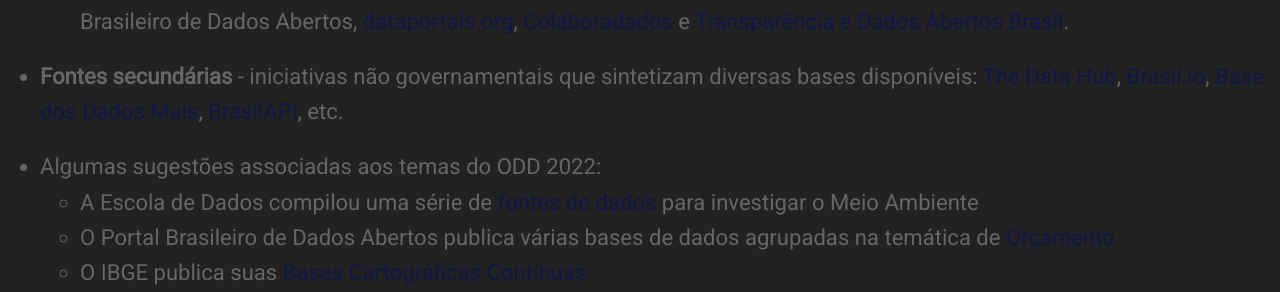
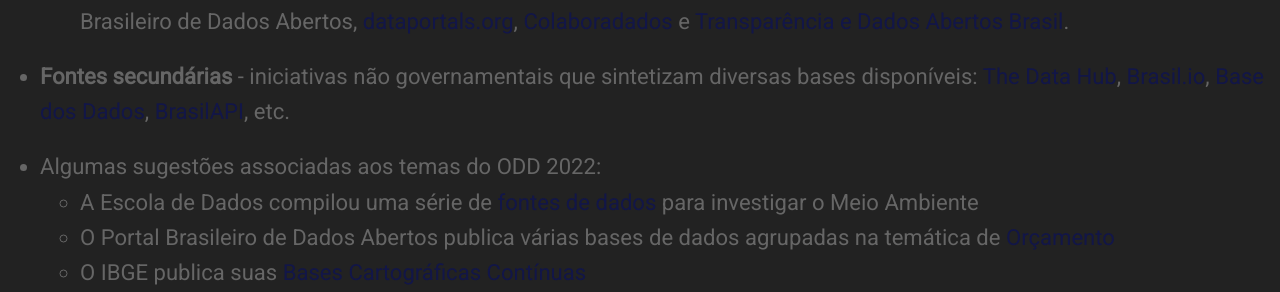
Before and after one commit to okfn-brasil/embaixadoras, a Jekyll site: the page built from Guia-ODD/Guia-ODD2022.md, in a window 1280 px wide and 900 px high, scrolled down 4133 px. Shown: the part 196-488 px from the top of the window. Built offline with Jekyll 4.4.1, drawn with Linux system fonts in a browser that asks for light colours; nearby versions of some CDN libraries; our own code applies the rules of GitHub Pages for plain Markdown files.

Commit message:
Restore original link to Base dos Dados

```diff
--- a/Guia-ODD/Guia-ODD2022.md
+++ b/Guia-ODD/Guia-ODD2022.md
@@ -78,7 +78,7 @@
   - Alguns sites oficiais agregam dados de diversos órgãos públicos (ex.: [conjuntos de dados](https://dados.gov.br/dataset) e [lista de órgãos](https://dados.gov.br/organization) do Portal Brasileiro de Dados Abertos).
   - Órgãos estatísticos (ex.: [IBGE](https://www.ibge.gov.br/estatisticas/todos-os-produtos-estatisticas.html), [IPEA Data](http://www.ipeadata.gov.br/Default.aspx)) costumam conter séries históricas de dados acerca de diversas temáticas.
   - Alguns sites oficiais e sites de terceiros possuem listas de portais de dados abertos e portais de transparência, o que pode facilitar a encontrar as referências para as fontes primárias. Por exemplo, a lista de "[outras iniciativas](https://dados.gov.br/pagina/outras-iniciativas)" do Portal Brasileiro de Dados Abertos, [dataportals.org](https://dataportals.org/), [Colaboradados](http://colaboradados.com.br/) e [Transparência e Dados Abertos Brasil](https://github.com/augusto-herrmann/transparencia-dados-abertos-brasil/blob/master/data/valid/brazilian-transparency-and-open-data-portals.csv).
-- **Fontes secundárias** - iniciativas não governamentais que sintetizam diversas bases disponíveis: [The Data Hub](https://datahub.io/), [Brasil.io](https://brasil.io), [Base dos Dados Mais](https://basedosdados.github.io/mais/), [BrasilAPI](https://brasilapi.com.br/), etc.
+- **Fontes secundárias** - iniciativas não governamentais que sintetizam diversas bases disponíveis: [The Data Hub](https://datahub.io/), [Brasil.io](https://brasil.io), [Base dos Dados](http://www.basedosdados.org/), [BrasilAPI](https://brasilapi.com.br/), etc.
 
 - Algumas sugestões associadas aos temas do ODD 2022:
   - A Escola de Dados compilou uma série de [fontes de dados](https://escoladedados.org/tutoriais/fontes-de-dados-para-investigacoes-sobre-meio-ambiente/) para investigar o Meio Ambiente
```
